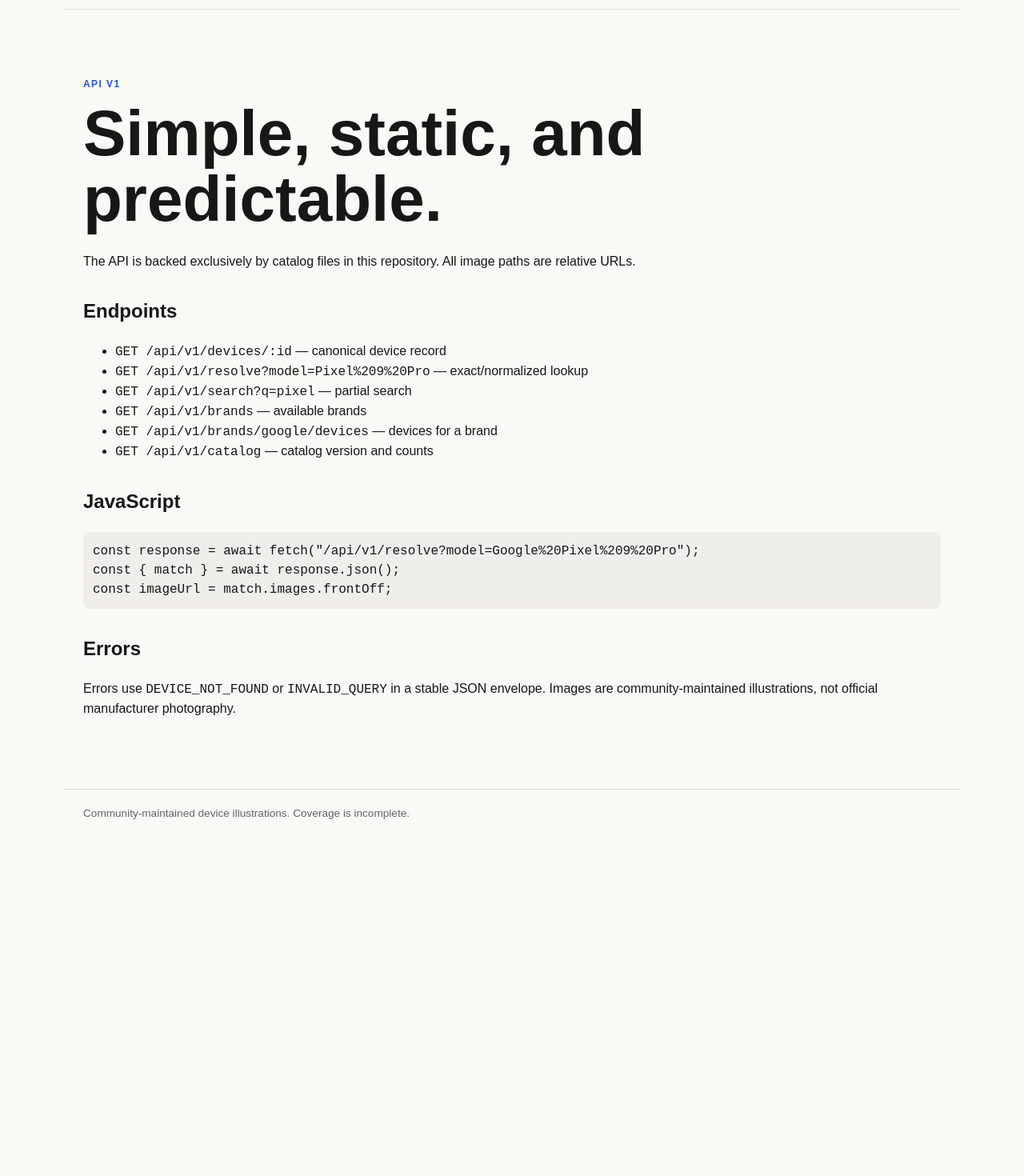
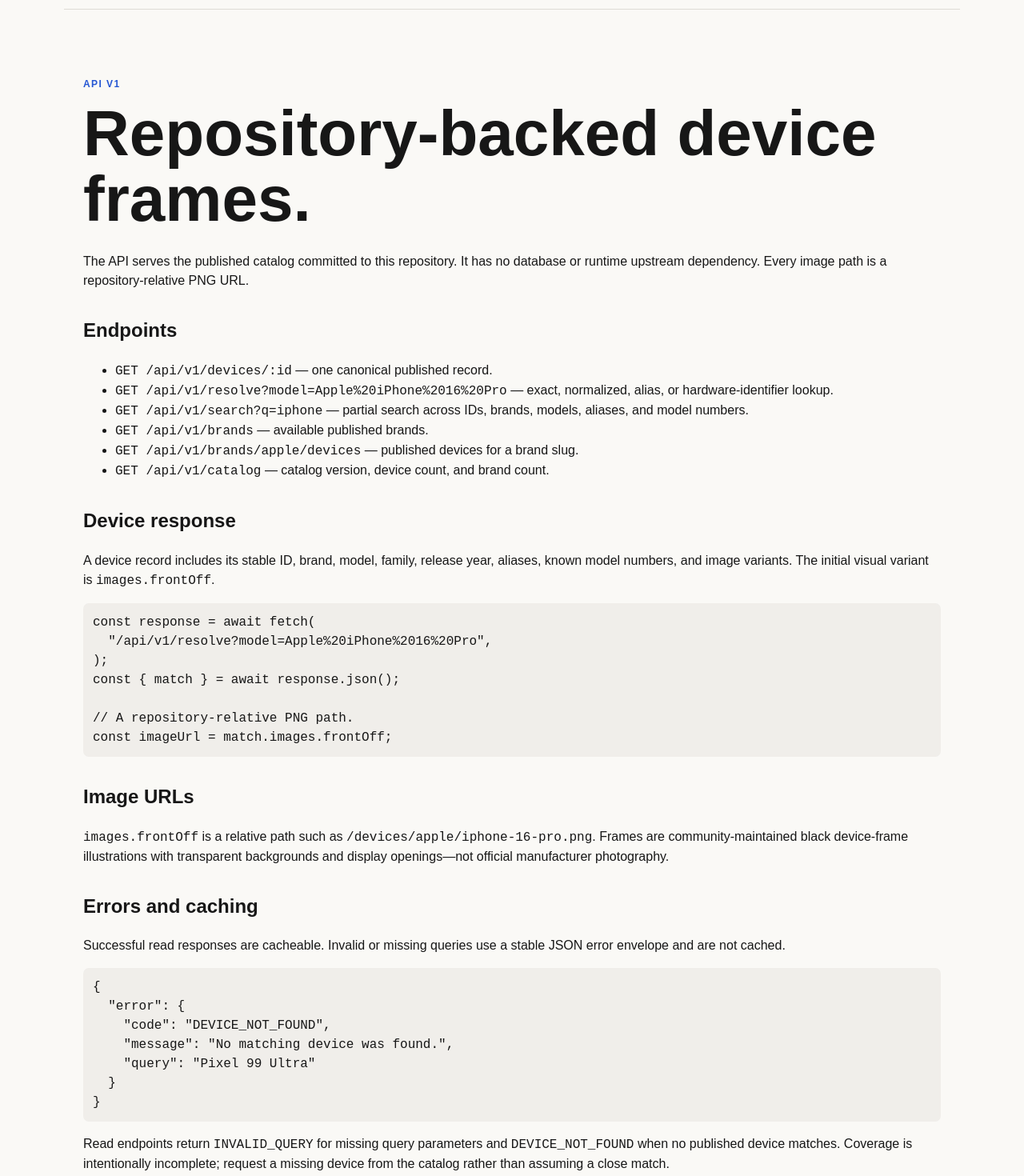
Before and after one commit to SinaKarimi7/open-device-frame, a Next.js app: page /api-docs in a window 1280 px wide. Shown: the part 60-1530 px from the top of the page at 80% size. Before the commit the page ends 1107 px from the top, so only its background shows below. Built offline with nearby package versions, Linux system fonts and the light colour scheme.

Commit message:
docs: expand public API reference

```diff
--- a/app/api-docs/page.tsx
+++ b/app/api-docs/page.tsx
@@ -1,43 +1,83 @@
+const example = `const response = await fetch(
+  "/api/v1/resolve?model=Apple%20iPhone%2016%20Pro",
+);
+const { match } = await response.json();
+
+// A repository-relative PNG path.
+const imageUrl = match.images.frontOff;`;
+
+const errorExample = `{
+  "error": {
+    "code": "DEVICE_NOT_FOUND",
+    "message": "No matching device was found.",
+    "query": "Pixel 99 Ultra"
+  }
+}`;
+
 export default function ApiDocsPage() {
   return (
     <article>
       <p className="eyebrow">API V1</p>
-      <h1>Simple, static, and predictable.</h1>
+      <h1>Repository-backed device frames.</h1>
       <p>
-        The API is backed exclusively by catalog files in this repository. All
-        image paths are relative URLs.
+        The API serves the published catalog committed to this repository. It
+        has no database or runtime upstream dependency. Every image path is a
+        repository-relative PNG URL.
       </p>
       <h2>Endpoints</h2>
       <ul>
         <li>
-          <code>GET /api/v1/devices/:id</code> — canonical device record
+          <code>GET /api/v1/devices/:id</code> — one canonical published record.
         </li>
         <li>
-          <code>GET /api/v1/resolve?model=Pixel%209%20Pro</code> —
-          exact/normalized lookup
+          <code>GET /api/v1/resolve?model=Apple%20iPhone%2016%20Pro</code> —
+          exact, normalized, alias, or hardware-identifier lookup.
         </li>
         <li>
-          <code>GET /api/v1/search?q=pixel</code> — partial search
+          <code>GET /api/v1/search?q=iphone</code> — partial search across IDs,
+          brands, models, aliases, and model numbers.
         </li>
         <li>
-          <code>GET /api/v1/brands</code> — available brands
+          <code>GET /api/v1/brands</code> — available published brands.
         </li>
         <li>
-          <code>GET /api/v1/brands/google/devices</code> — devices for a brand
+          <code>GET /api/v1/brands/apple/devices</code> — published devices for
+          a brand slug.
         </li>
         <li>
-          <code>GET /api/v1/catalog</code> — catalog version and counts
+          <code>GET /api/v1/catalog</code> — catalog version, device count, and
+          brand count.
         </li>
       </ul>
-      <h2>JavaScript</h2>
+      <h2>Device response</h2>
+      <p>
+        A device record includes its stable ID, brand, model, family, release
+        year, aliases, known model numbers, and image variants. The initial
+        visual variant is <code>images.frontOff</code>.
+      </p>
       <pre>
-        <code>{`const response = await fetch("/api/v1/resolve?model=Google%20Pixel%209%20Pro");\nconst { match } = await response.json();\nconst imageUrl = match.images.frontOff;`}</code>
+        <code>{example}</code>
       </pre>
-      <h2>Errors</h2>
+      <h2>Image URLs</h2>
       <p>
-        Errors use <code>DEVICE_NOT_FOUND</code> or <code>INVALID_QUERY</code>{" "}
-        in a stable JSON envelope. Images are community-maintained
-        illustrations, not official manufacturer photography.
+        <code>images.frontOff</code> is a relative path such as{" "}
+        <code>/devices/apple/iphone-16-pro.png</code>. Frames are
+        community-maintained black device-frame illustrations with transparent
+        backgrounds and display openings—not official manufacturer photography.
+      </p>
+      <h2>Errors and caching</h2>
+      <p>
+        Successful read responses are cacheable. Invalid or missing queries use
+        a stable JSON error envelope and are not cached.
+      </p>
+      <pre>
+        <code>{errorExample}</code>
+      </pre>
+      <p>
+        Read endpoints return <code>INVALID_QUERY</code> for missing query
+        parameters and <code>DEVICE_NOT_FOUND</code> when no published device
+        matches. Coverage is intentionally incomplete; request a missing device
+        from the catalog rather than assuming a close match.
       </p>
     </article>
   );
```
